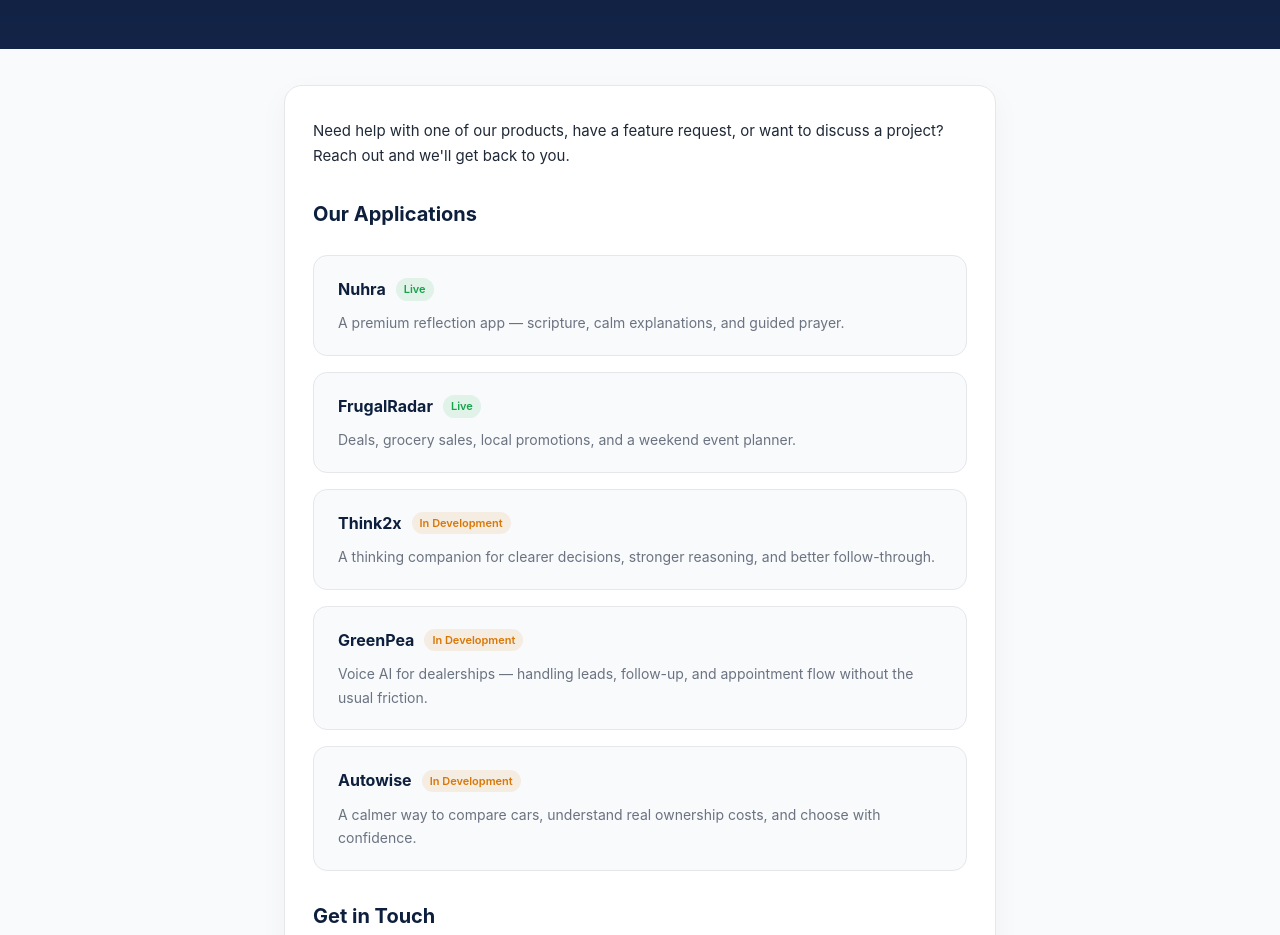
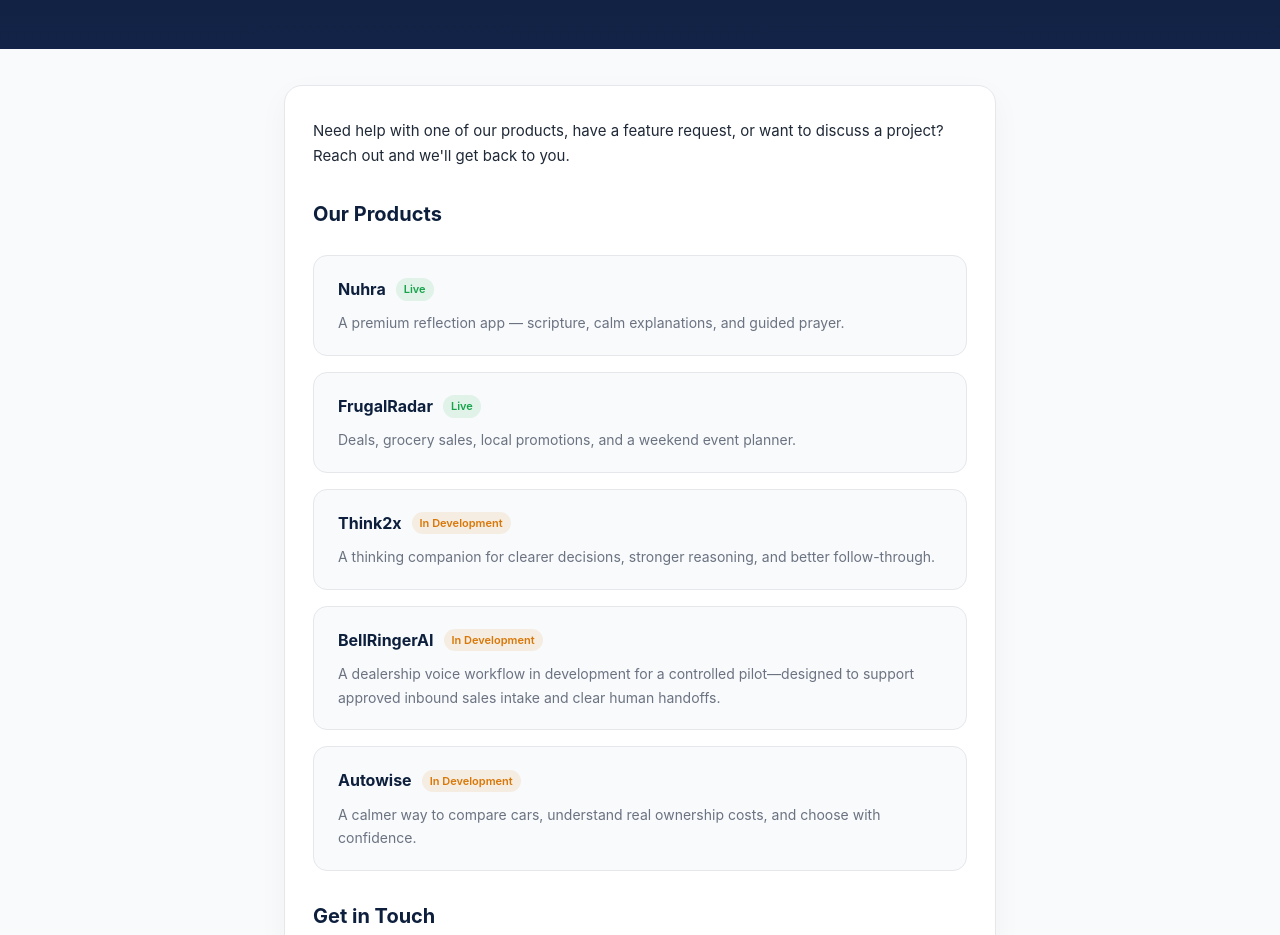
Before and after one commit to Abide-Labs/abide-labs.github.io, a plain HTML site: page support.html in a window 1280 px wide. Shown: the part 165-1100 px from the top of the page. Drawn offline with Linux system fonts and the light colour scheme.

Commit message:
fix: identify BellRingerAI in product support

```diff
--- a/support.html
+++ b/support.html
@@ -158,7 +158,7 @@
     <div class="card">
       <p>Need help with one of our products, have a feature request, or want to discuss a project? Reach out and we'll get back to you.</p>
 
-      <h2>Our Applications</h2>
+      <h2>Our Products</h2>
       <div class="app-list">
         <div class="app-item">
           <h3>Nuhra <span class="status">Live</span></h3>
@@ -173,8 +173,8 @@
           <p>A thinking companion for clearer decisions, stronger reasoning, and better follow-through.</p>
         </div>
         <div class="app-item">
-          <h3>GreenPea <span class="status" style="color:#d97706;background:rgba(217,119,6,0.1)">In Development</span></h3>
-          <p>Voice AI for dealerships — handling leads, follow-up, and appointment flow without the usual friction.</p>
+          <h3>BellRingerAI <span class="status" style="color:#d97706;background:rgba(217,119,6,0.1)">In Development</span></h3>
+          <p>A dealership voice workflow in development for a controlled pilot—designed to support approved inbound sales intake and clear human handoffs.</p>
         </div>
         <div class="app-item">
           <h3>Autowise <span class="status" style="color:#d97706;background:rgba(217,119,6,0.1)">In Development</span></h3>
```
